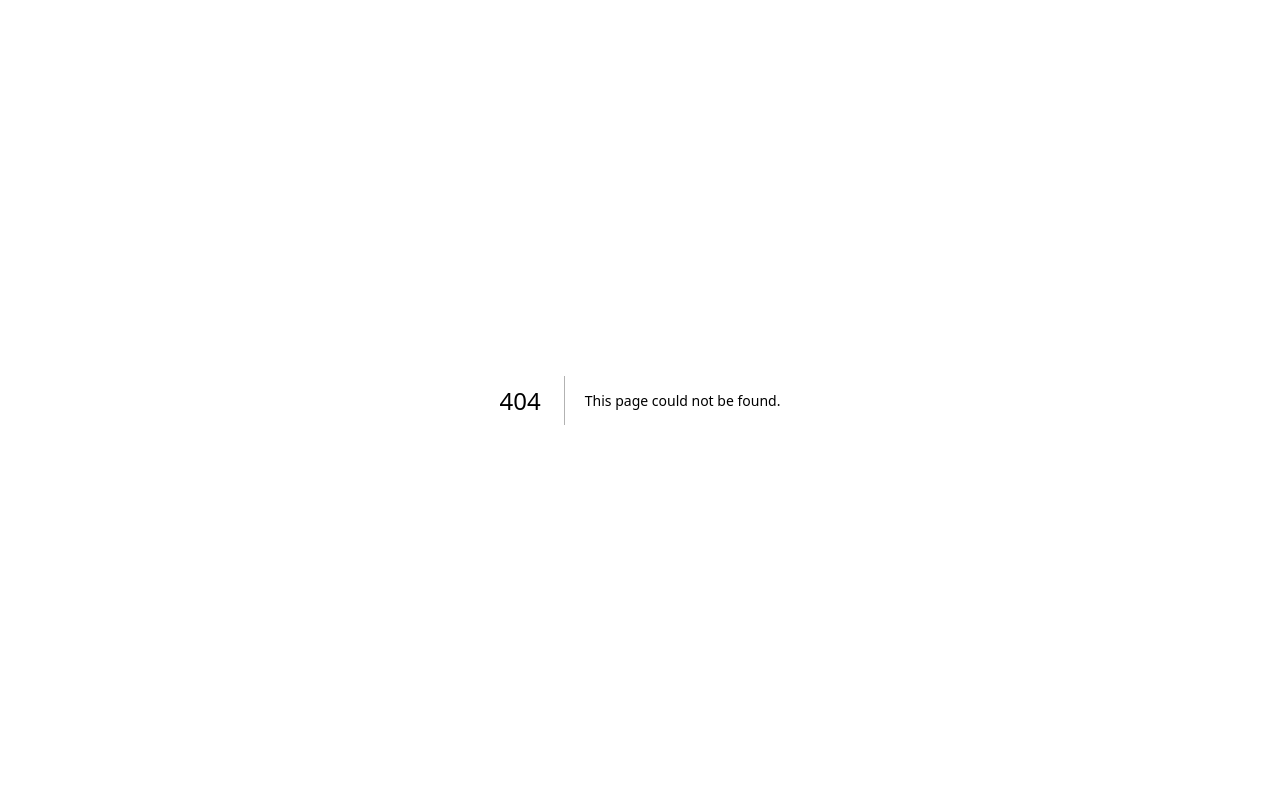
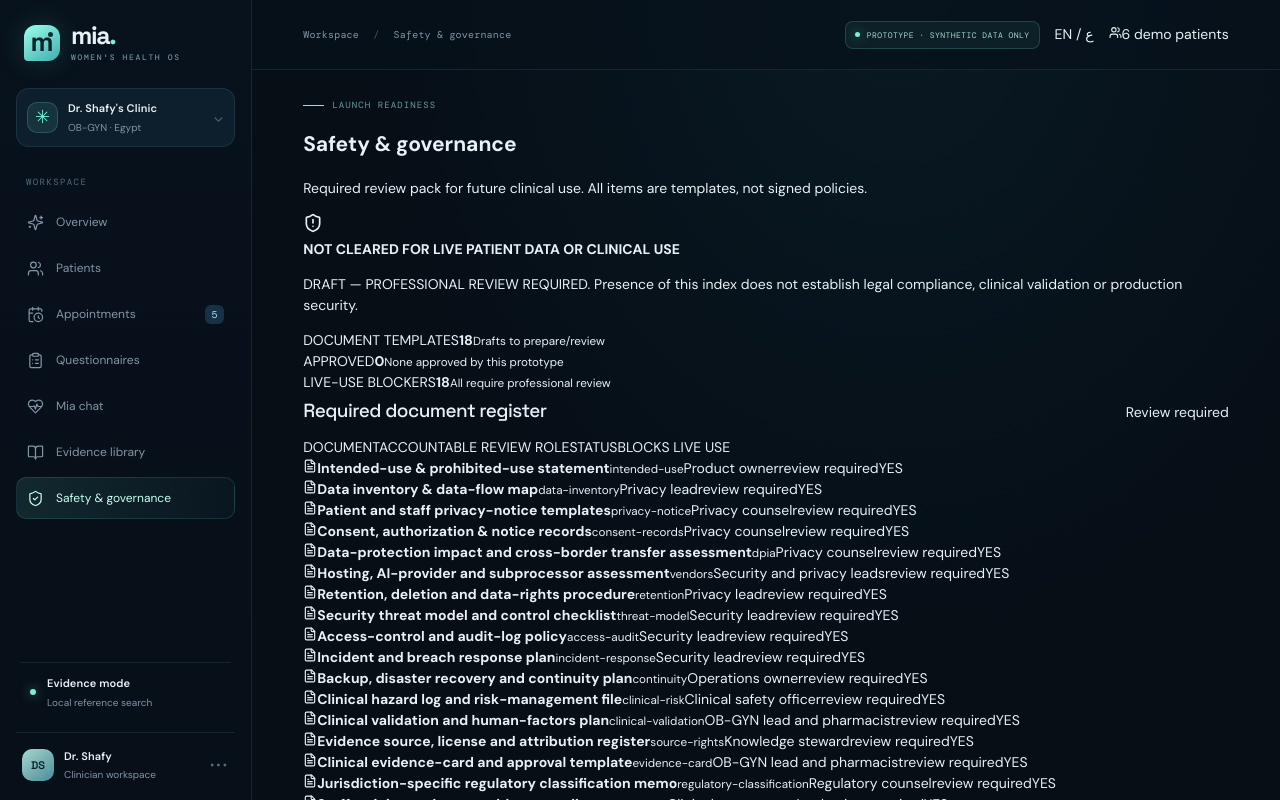
Before and after one commit to MohammedAbdelshafy/ai-front-desk, a Next.js app in the folder apps/mia-obgyn/: page /governance in a window 1280 px wide. Before the commit this address had no page. Shown: the top 800 px of the page. Built offline with nearby package versions, Linux system fonts and the light colour scheme.

Commit message:
feat: add Mia page.tsx

```diff
--- /dev/null
+++ b/apps/mia-obgyn/src/app/governance/page.tsx
@@ -0,0 +1,15 @@
+import Link from "next/link";
+import { ArrowUpRight, FileText, ShieldAlert, ShieldCheck } from "lucide-react";
+import { AppShell, PageHeading, StatusPill } from "@/components/app-shell";
+import manifest from "@/data/governance-docs.json";
+
+export default function GovernancePage(){
+ const required=manifest.documents.length;
+ return <AppShell active="/governance"><PageHeading eyebrow="LAUNCH READINESS" title="Safety & governance" description="Required review pack for future clinical use. All items are templates, not signed policies."/>
+ <div className="governance-banner"><ShieldAlert size={20}/><div><b>NOT CLEARED FOR LIVE PATIENT DATA OR CLINICAL USE</b><p>{manifest.notice}</p></div></div>
+ <section className="governance-metrics"><article><span>DOCUMENT TEMPLATES</span><b>{required}</b><small>Drafts to prepare/review</small></article><article><span>APPROVED</span><b>0</b><small>None approved by this prototype</small></article><article><span>LIVE-USE BLOCKERS</span><b>{required}</b><small>All require professional review</small></article></section>
+ <div className="section-heading"><h2>Required document register</h2><StatusPill kind="warn">Review required</StatusPill></div>
+ <div className="table-panel governance-table"><div className="table-header"><span>DOCUMENT</span><span>ACCOUNTABLE REVIEW ROLE</span><span>STATUS</span><span>BLOCKS LIVE USE</span><span></span></div>{manifest.documents.map(doc=><div className="patient-row governance-row" key={doc.id}><span className="patient-name-cell"><span className="source-book-icon"><FileText size={14}/></span><span><b>{doc.title}</b><small>{doc.id}</small></span></span><span className="table-context">{doc.ownerRole}</span><span><StatusPill kind="warn">{doc.status.replaceAll("_"," ")}</StatusPill></span><span className="block-flag">YES</span><span/></div>)}</div>
+ <article className="panel governance-next"><ShieldCheck size={18}/><div><b>Before any real clinic is onboarded</b><p>Complete local legal/regulatory review, clinical/pharmacist approval, privacy and vendor review, threat-model verification, clinical validation, and release sign-off. Do not send data to any external model until provider terms and processing location are approved.</p><Link href="https://pdpc.gov.eg/" target="_blank">Egyptian Personal Data Protection Center <ArrowUpRight size={13}/></Link><span> · </span><Link href="https://www.edaegypt.gov.eg/" target="_blank">Egyptian Drug Authority <ArrowUpRight size={13}/></Link></div></article>
+ </AppShell>
+}
```
